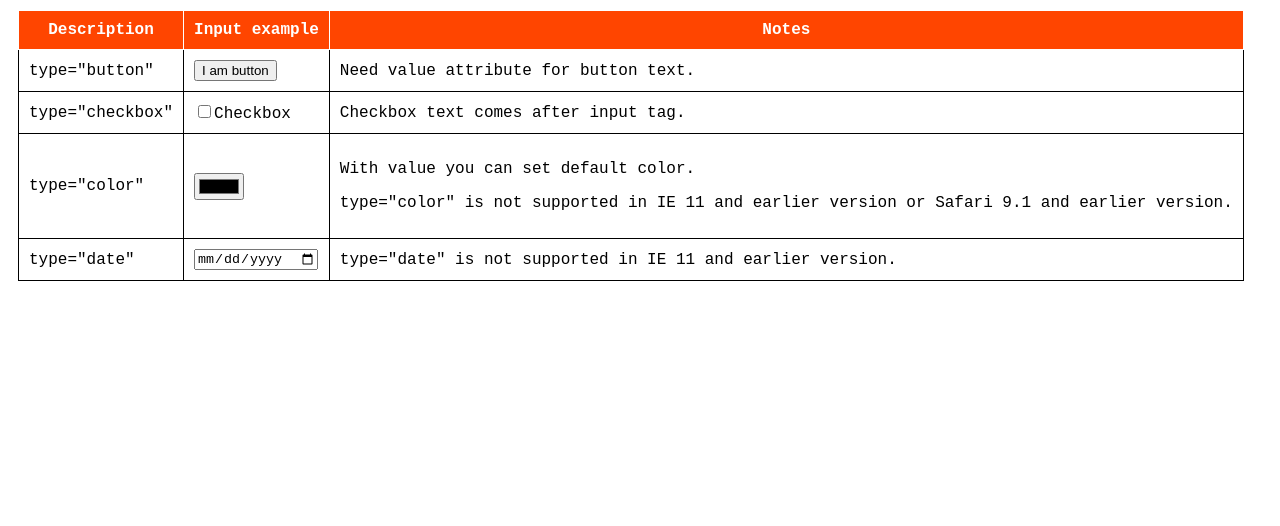
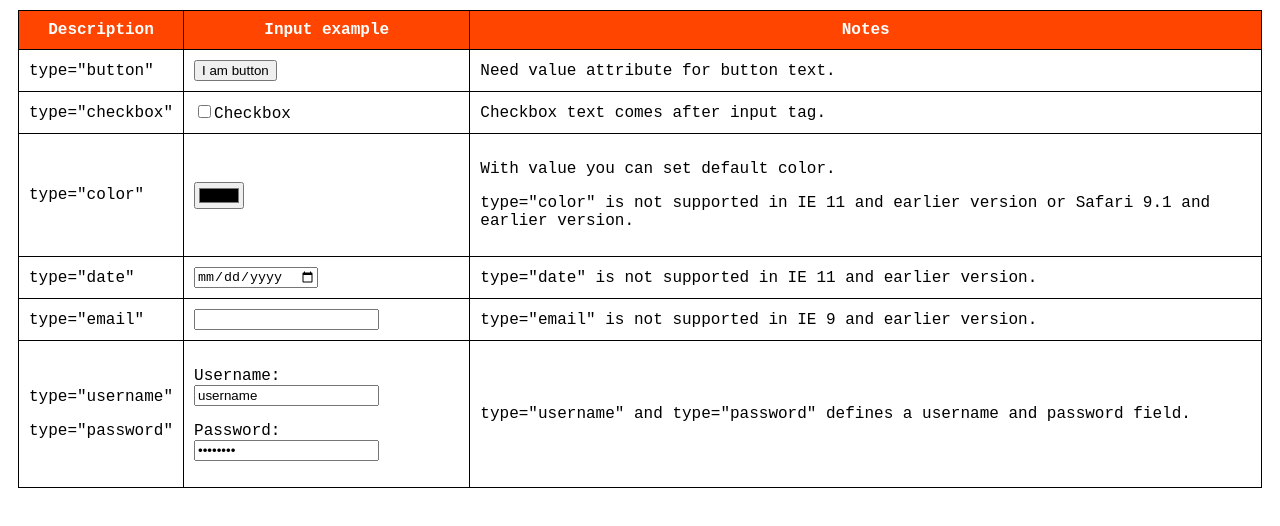
Before and after one commit to haidanglevn/HTML-CSS_Vera, a plain HTML site: page Week 3/task 4/index.html in a window 1280 px wide. Drawn offline with Linux system fonts and the light colour scheme.

Commit message:
finish task 4

```diff
--- a/Week 3/task 4/index.html
+++ b/Week 3/task 4/index.html
@@ -49,6 +49,33 @@
           </td>
           <td>type="date" is not supported in IE 11 and earlier version.</td>
         </tr>
+        <tr>
+          <td>type="email"</td>
+          <td>
+            <input type="email" />
+          </td>
+          <td>type="email" is not supported in IE 9 and earlier version.</td>
+        </tr>
+        <tr>
+          <td>
+            <p>type="username"</p>
+            <p>type="password"</p>
+          </td>
+          <td>
+            <p>
+              Username:
+              <input type="username" value="username" />
+            </p>
+            <p>
+              Password:
+              <input type="password" value="password" />
+            </p>
+          </td>
+          <td>
+            type="username" and type="password" defines a username and password
+            field.
+          </td>
+        </tr>
       </tbody>
     </table>
   </body>
--- a/Week 3/task 4/style.css
+++ b/Week 3/task 4/style.css
@@ -13,13 +13,10 @@ thead {
   color: white;
 }
 
-tbody {
-  border-color: black;
-}
-
 table,
 td,
 th {
   padding: 10px;
   border: 1px solid;
+  border-color: black;
 }
```
